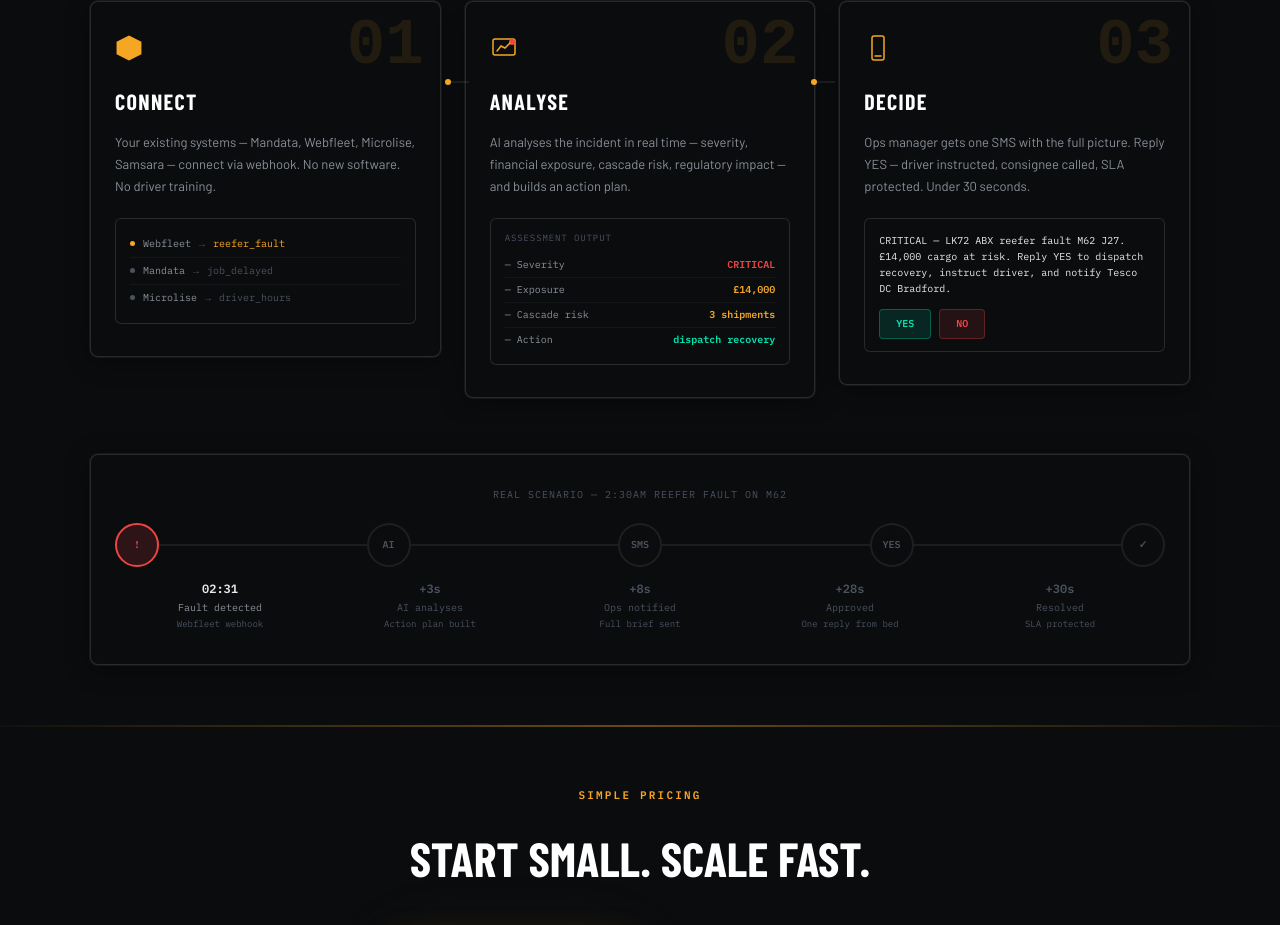
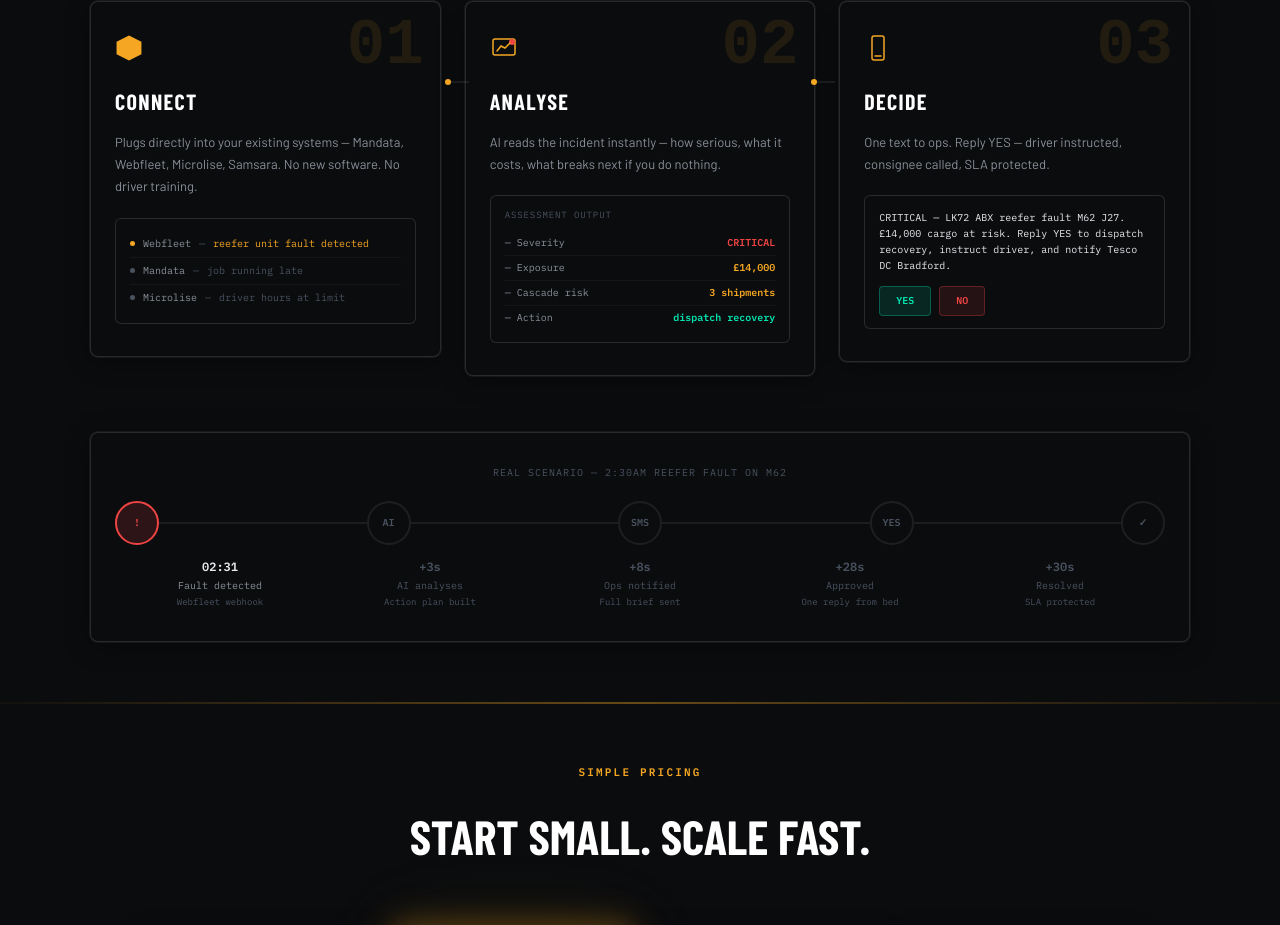
Before and after one commit to waterwellproject8-star/disruption-hub, a Next.js app: page / in a window 1280 px wide. Shown: the part 1879-2804 px from the top of the page. Built offline with nearby package versions, Linux system fonts and the light colour scheme; a web font is replaced by a local one.

Commit message:
page.js: rewrite HOW IT WORKS card descriptions to plain English, replace webhook event codes with human-readable labels

```diff
--- a/app/page.js
+++ b/app/page.js
@@ -399,17 +399,17 @@ export default function HomePage() {
                 <svg width="28" height="28" viewBox="0 0 18 18"><polygon points="9,1 17,5 17,13 9,17 1,13 1,5" fill="#f5a623"/></svg>
               </div>
               <h3 style={{ fontFamily: FF.condensed, fontSize: 22, fontWeight: 800, textTransform: 'uppercase', letterSpacing: '0.06em', color: '#fff', marginBottom: 12 }}>Connect</h3>
-              <p style={{ fontSize: 13, color: '#8a9099', lineHeight: 1.7, marginBottom: 20 }}>Your existing systems — Mandata, Webfleet, Microlise, Samsara — connect via webhook. No new software. No driver training.</p>
+              <p style={{ fontSize: 13, color: '#8a9099', lineHeight: 1.7, marginBottom: 20 }}>Plugs directly into your existing systems — Mandata, Webfleet, Microlise, Samsara. No new software. No driver training.</p>
               <div style={{ background: T.navyCard, border: '1px solid rgba(255,255,255,0.12)', borderRadius: 6, padding: '12px 14px' }}>
                 {[
-                  { src: 'Webfleet', evt: 'reefer_fault', hot: true },
-                  { src: 'Mandata', evt: 'job_delayed', hot: false },
-                  { src: 'Microlise', evt: 'driver_hours', hot: false },
+                  { src: 'Webfleet', evt: 'reefer unit fault detected', hot: true },
+                  { src: 'Mandata', evt: 'job running late', hot: false },
+                  { src: 'Microlise', evt: 'driver hours at limit', hot: false },
                 ].map((w, i) => (
                   <div key={i} style={{ display: 'flex', alignItems: 'center', gap: 8, padding: '5px 0', borderBottom: i < 2 ? '1px solid rgba(255,255,255,0.04)' : 'none' }}>
                     <div style={{ width: 5, height: 5, borderRadius: '50%', background: w.hot ? '#f5a623' : '#4a5260' }} />
                     <span style={{ fontFamily: FF.mono, fontSize: 10, color: '#8a9099' }}>{w.src}</span>
-                    <span style={{ fontFamily: FF.mono, fontSize: 10, color: '#4a5260' }}>→</span>
+                    <span style={{ fontFamily: FF.mono, fontSize: 10, color: '#4a5260' }}>—</span>
                     <span style={{ fontFamily: FF.mono, fontSize: 10, color: w.hot ? '#f5a623' : '#4a5260' }}>{w.evt}</span>
                   </div>
                 ))}
@@ -434,7 +434,7 @@ export default function HomePage() {
                 </svg>
               </div>
               <h3 style={{ fontFamily: FF.condensed, fontSize: 22, fontWeight: 800, textTransform: 'uppercase', letterSpacing: '0.06em', color: '#fff', marginBottom: 12 }}>Analyse</h3>
-              <p style={{ fontSize: 13, color: '#8a9099', lineHeight: 1.7, marginBottom: 20 }}>AI analyses the incident in real time — severity, financial exposure, cascade risk, regulatory impact — and builds an action plan.</p>
+              <p style={{ fontSize: 13, color: '#8a9099', lineHeight: 1.7, marginBottom: 20 }}>AI reads the incident instantly — how serious, what it costs, what breaks next if you do nothing.</p>
               <div style={{ background: T.navyCard, border: '1px solid rgba(255,255,255,0.12)', borderRadius: 6, padding: '12px 14px' }}>
                 <div style={{ fontFamily: FF.mono, fontSize: 9, color: '#4a5260', letterSpacing: '0.1em', marginBottom: 8 }}>ASSESSMENT OUTPUT</div>
                 {[
@@ -468,7 +468,7 @@ export default function HomePage() {
                 </svg>
               </div>
               <h3 style={{ fontFamily: FF.condensed, fontSize: 22, fontWeight: 800, textTransform: 'uppercase', letterSpacing: '0.06em', color: '#fff', marginBottom: 12 }}>Decide</h3>
-              <p style={{ fontSize: 13, color: '#8a9099', lineHeight: 1.7, marginBottom: 20 }}>Ops manager gets one SMS with the full picture. Reply YES — driver instructed, consignee called, SLA protected. Under 30 seconds.</p>
+              <p style={{ fontSize: 13, color: '#8a9099', lineHeight: 1.7, marginBottom: 20 }}>One text to ops. Reply YES — driver instructed, consignee called, SLA protected.</p>
               <div style={{ background: T.navyCard, border: '1px solid rgba(255,255,255,0.12)', borderRadius: 6, padding: '14px 14px 12px' }}>
                 <div style={{ fontFamily: FF.mono, fontSize: 10, color: '#e8eaed', lineHeight: 1.6, marginBottom: 12 }}>
                   CRITICAL — LK72 ABX reefer fault M62 J27. £14,000 cargo at risk. Reply YES to dispatch recovery, instruct driver, and notify Tesco DC Bradford.
```
